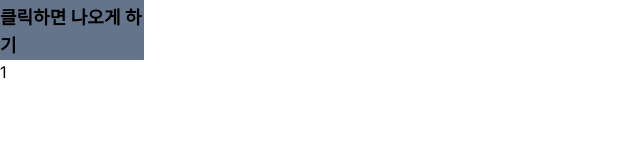
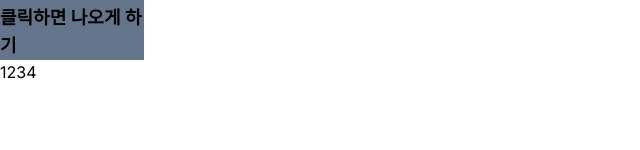
Before and after one commit to seo913/team5AAA, a Next.js app: page /mint in a window 1280 px wide. Shown: the part 136-286 px from the top of the page, without its empty margins (0-640 px from the left). Built offline with nearby package versions, Linux system fonts and the light colour scheme.

Commit message:
2page mint 0616 sjm

```diff
--- a/app/mint/page.js
+++ b/app/mint/page.js
@@ -1,5 +1,5 @@
 export default async function Mint(){
     return(
-        <div>1</div>
+        <div>1234</div>
     )
 }
```
